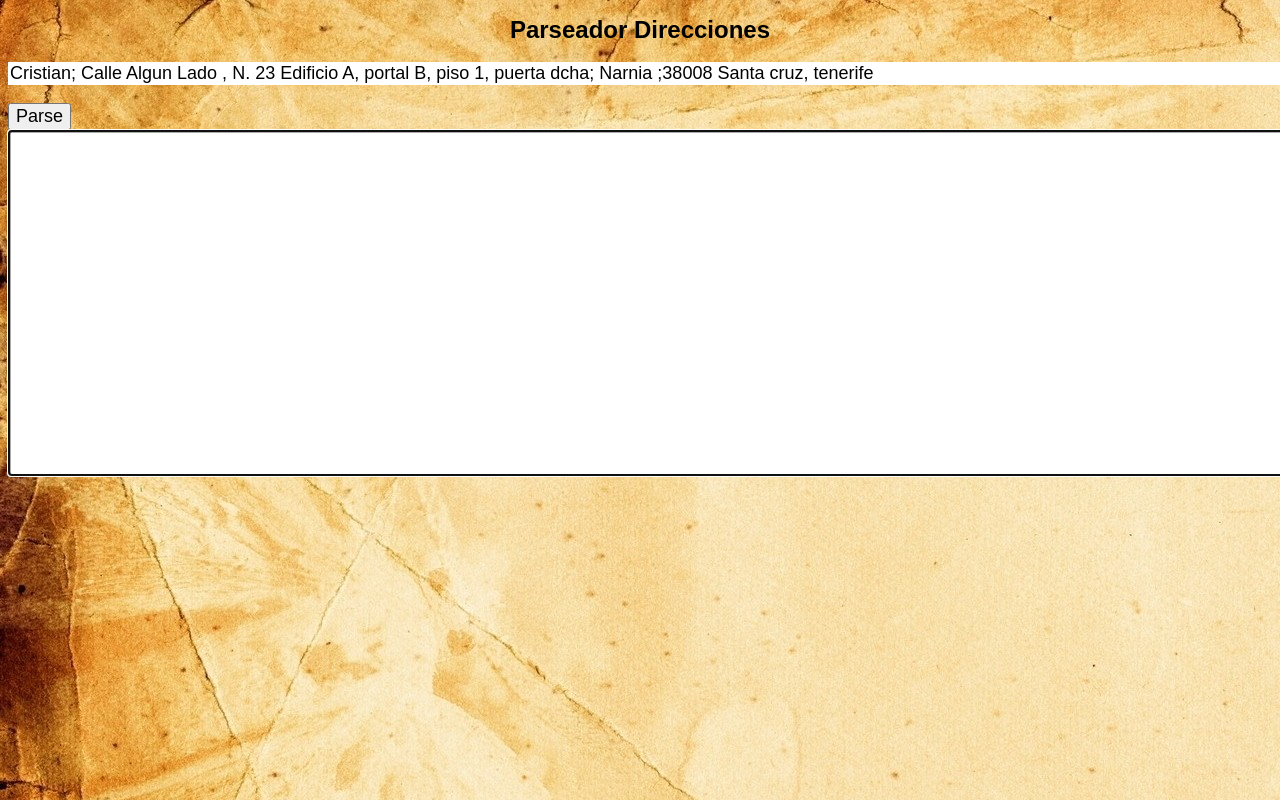
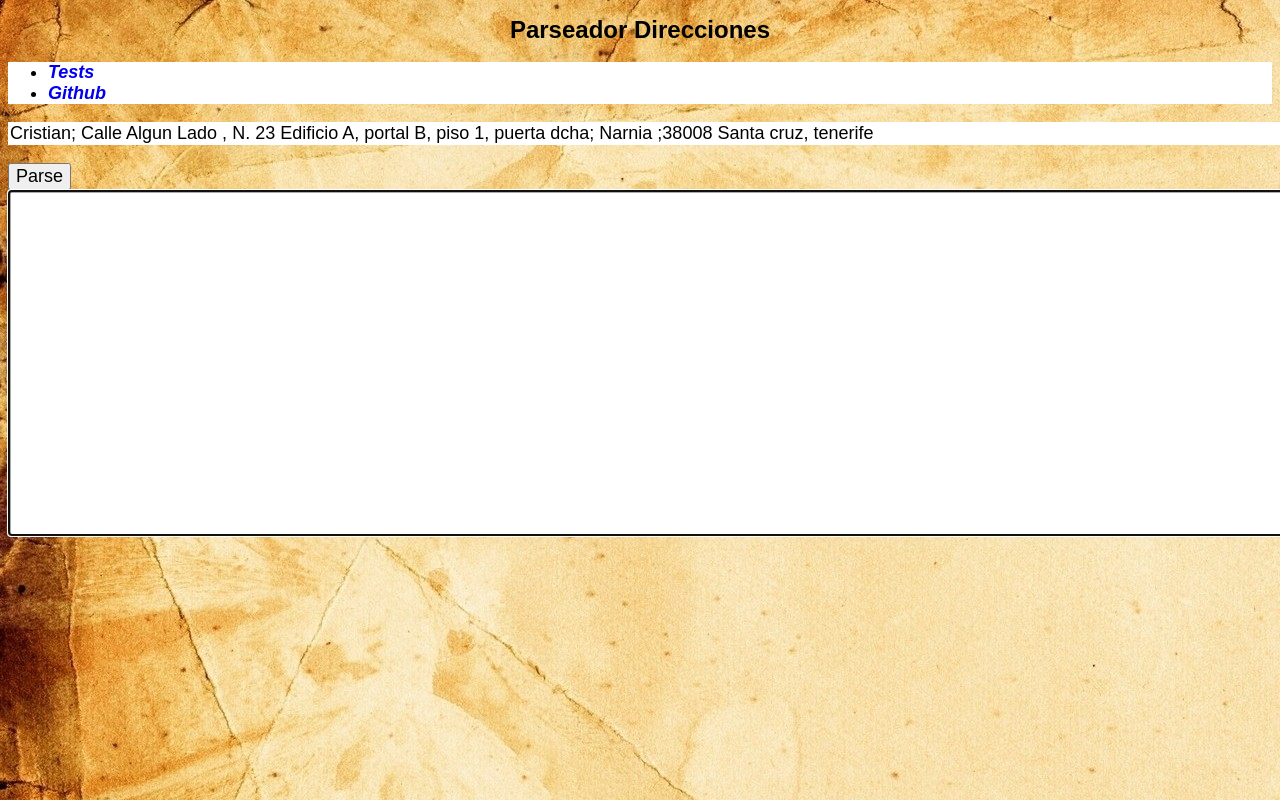
Before and after one commit to LawyGG/MailParser, a plain HTML site: page index.html in a window 1280 px wide. Shown: the top 800 px of the page. Drawn offline with nearby package versions, Linux system fonts and the light colour scheme.

Commit message:
Retoques

```diff
--- a/global.css
+++ b/global.css
@@ -23,6 +23,7 @@ th, td        { vertical-align: top; text-align: left; }
 tr:nth-child(odd)    { background-color:#eee; }
 tr:nth-child(even)    { background-color:#00FF66; }
 input        { text-align: left;  border: none;       }     /* Align input to the right  */
+ul  { background-color: white; }
 textarea     { border: inset; border-color: white;       }
 table        { border: inset; border-color: white; }
 .hidden      { display: none; }
--- a/index.html
+++ b/index.html
@@ -7,6 +7,10 @@
   </head>
   <body>
     <h1>Parseador Direcciones</h1>
+    <ul>
+        <li> <a href="tests/index.html" style="text-decoration:none"><I><b>Tests</b></I></a></li>
+         <li> <a href="https://github.com/alu0100698244/MailParser" style="text-decoration:none"><I><b>Github</b></I></a></li>
+    </ul>
     <div id="content">
       <script src="http://ajax.googleapis.com/ajax/libs/jquery/1.11.0/jquery.min.js"></script>
       <script src="parser.js"></script>
```
